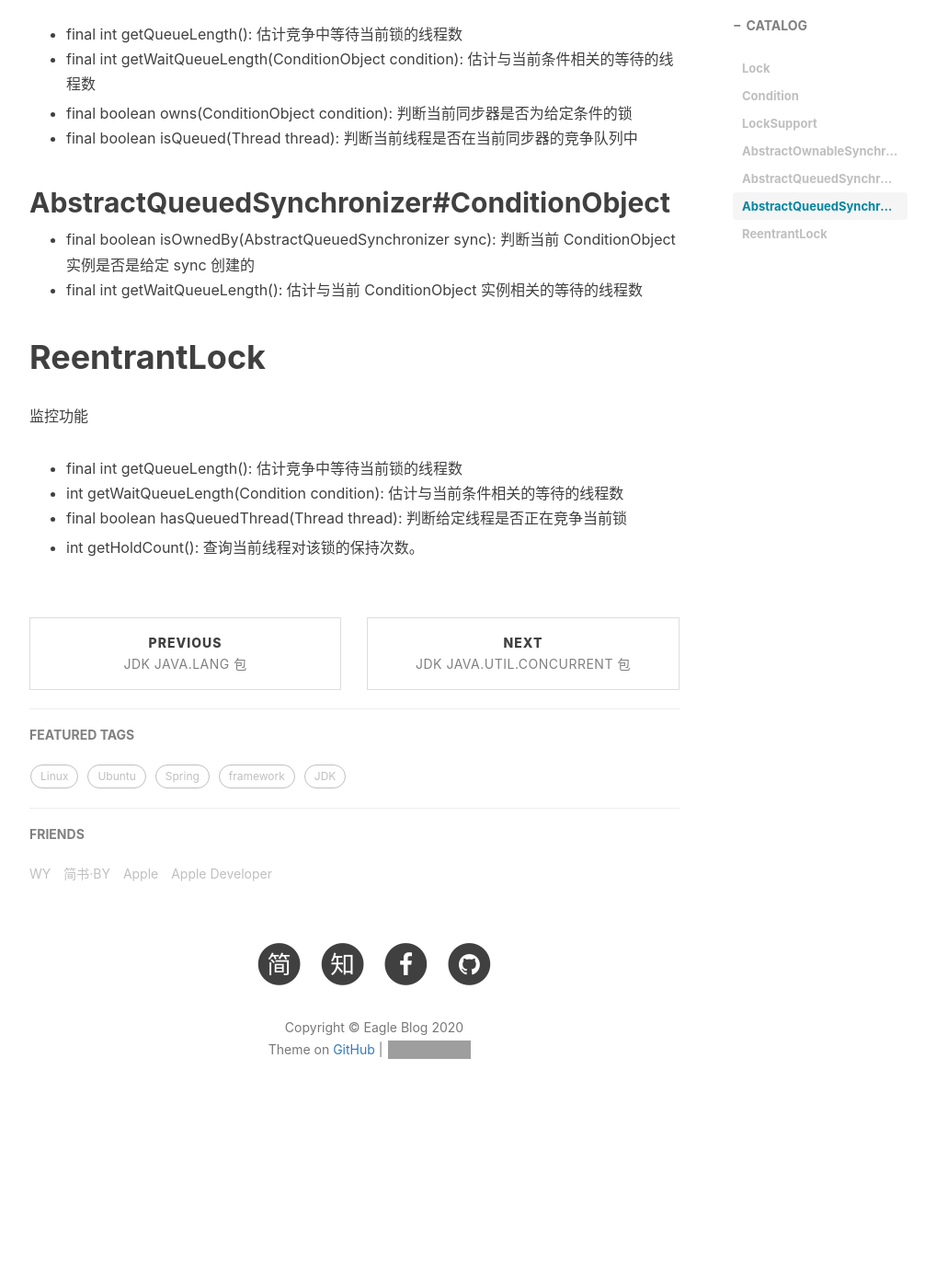
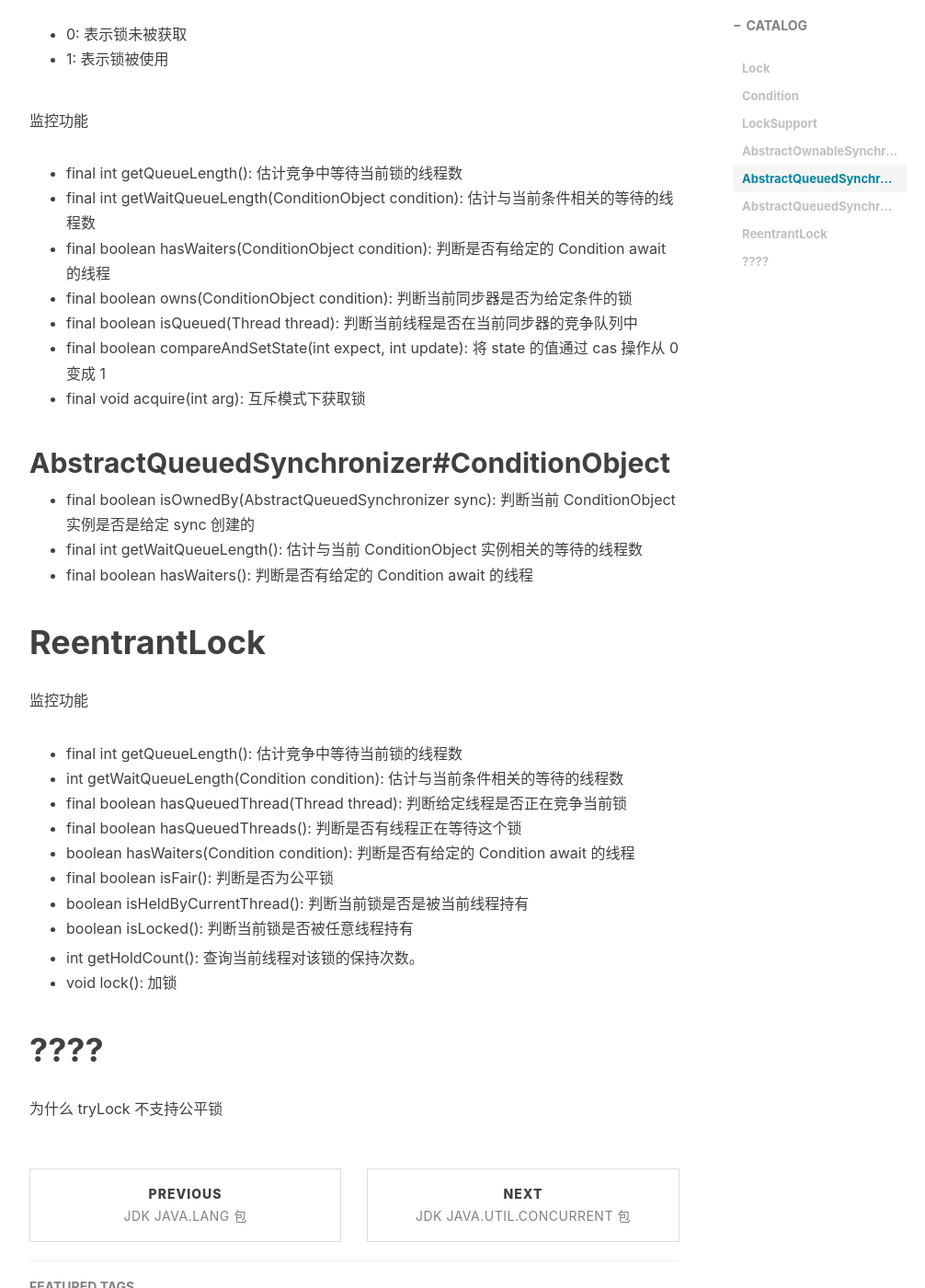
Before and after one commit to SolitaryEagle/SolitaryEagle.github.io, a Jekyll site: the page built from _posts/jdk/2020-11-11-Java.util.concurrent.locks.md, in a window 1280 px wide and 1400 px high, scrolled down 1791 px. Shown: the whole window at 92% size, without its empty margins (233-1239 px from the left). Built offline with Jekyll 4.4.1, drawn with Linux system fonts in a browser that asks for light colours; nearby versions of some CDN libraries; comment, search, counter and statistics services are not loaded; before the commit the page ends 3036 px from its top, so only the background shows below that; grey boxes are pictures that could not be loaded.

```diff
--- a/_posts/jdk/2020-11-11-Java.util.concurrent.locks.md
+++ b/_posts/jdk/2020-11-11-Java.util.concurrent.locks.md
@@ -47,18 +47,26 @@ tags:       JDK
 
 # AbstractQueuedSynchronizer
 
+state 的值:
+* 0: 表示锁未被获取
+* 1: 表示锁被使用
+
 监控功能
 * final int getQueueLength(): 估计竞争中等待当前锁的线程数
 * final int getWaitQueueLength(ConditionObject condition): 估计与当前条件相关的等待的线程数
-
-
+* final boolean hasWaiters(ConditionObject condition): 判断是否有给定的 Condition await 的线程
 * final boolean owns(ConditionObject condition): 判断当前同步器是否为给定条件的锁
 * final boolean isQueued(Thread thread): 判断当前线程是否在当前同步器的竞争队列中
+* final boolean compareAndSetState(int expect, int update): 将 state 的值通过 cas 操作从 0 变成 1
+* final void acquire(int arg): 互斥模式下获取锁
+
 
 ## AbstractQueuedSynchronizer#ConditionObject
 
 * final boolean isOwnedBy(AbstractQueuedSynchronizer sync): 判断当前 ConditionObject 实例是否是给定 sync 创建的
 * final int getWaitQueueLength(): 估计与当前 ConditionObject 实例相关的等待的线程数
+* final boolean hasWaiters(): 判断是否有给定的 Condition await 的线程
+
 
 # ReentrantLock
 
@@ -66,6 +74,18 @@ tags:       JDK
 * final int getQueueLength(): 估计竞争中等待当前锁的线程数
 * int getWaitQueueLength(Condition condition): 估计与当前条件相关的等待的线程数
 * final boolean hasQueuedThread(Thread thread): 判断给定线程是否正在竞争当前锁
+* final boolean hasQueuedThreads(): 判断是否有线程正在等待这个锁
+* boolean hasWaiters(Condition condition): 判断是否有给定的 Condition await 的线程
+* final boolean isFair(): 判断是否为公平锁
+* boolean isHeldByCurrentThread(): 判断当前锁是否是被当前线程持有
+* boolean isLocked(): 判断当前锁是否被任意线程持有
 
 
 * int getHoldCount(): 查询当前线程对该锁的保持次数。
+* void lock(): 加锁
+
+
+
+# ????
+
+为什么 tryLock 不支持公平锁
```
